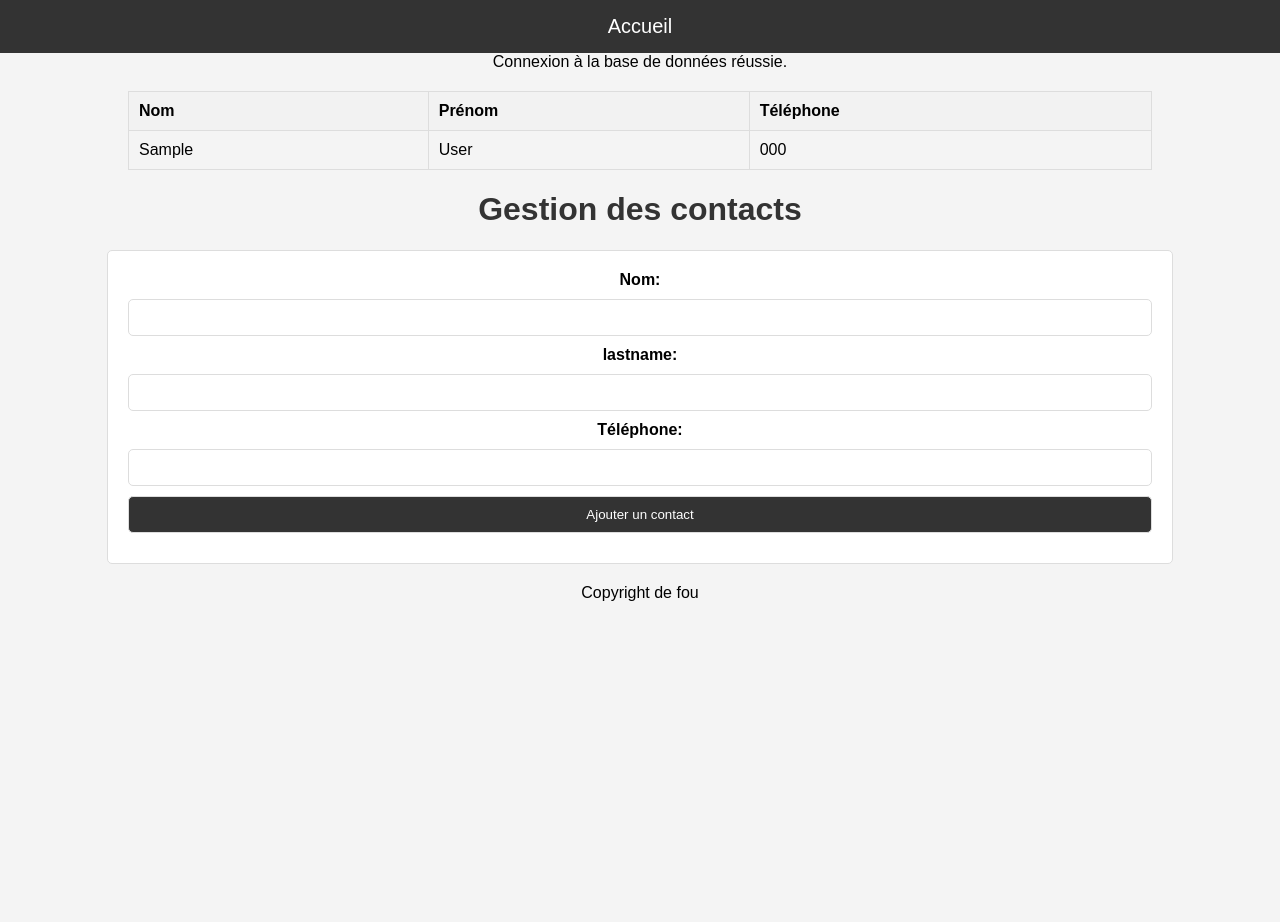
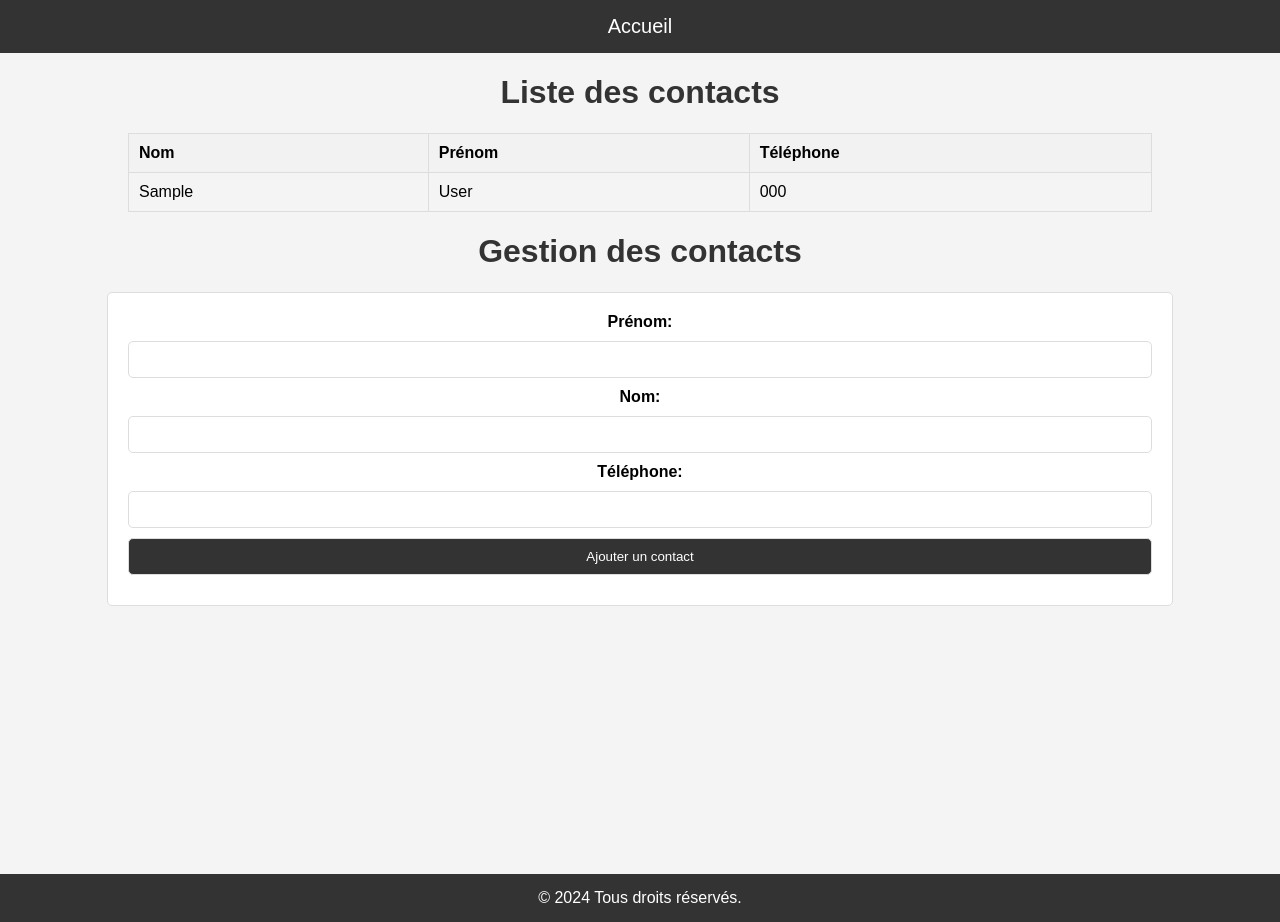
Before and after one commit to B3-SDV-TP-PHP/TP-PHP-2, a PHP site: page / in a window 1280 px wide. Before the commit the page ends 601 px from the top, so only its background shows below. Run offline with PHP 8.4, Linux system fonts and the light colour scheme; tables that the repository leaves empty or names only in its code hold one stand-in row (values such as "Sample post"); style sheets or scripts are compiled from the project's sources.

Commit message:
Changement styles

```diff
--- a/data.php
+++ b/data.php
@@ -1,9 +1,9 @@
 <?php
 try {
     $db = new PDO('mysql:host=localhost;dbname=supdevinci', 'root', '');
-    echo "Connexion à la base de données réussie.<br>";
     $result = $db->query("SELECT * FROM user");
 ?>
+    <h1>Liste des contacts</h1>
     <table border='1'>
         <tr>
             <th>Nom</th>
--- a/footer.php
+++ b/footer.php
@@ -1 +1,5 @@
-<div>Copyright de fou</div>
+<div class="footer">
+    <div class="container">
+        <p>&copy; 2024 Tous droits réservés.</p>
+    </div>
+</div>
--- a/index.php
+++ b/index.php
@@ -1,9 +1,15 @@
 <?php
 require "header.php";
-require "data.php";
 require "addData.php";
+?>
+<style>
+<?php include 'styles.scss'; ?>
+</style>
 
-echo "<h1>Gestion des contacts</h1>";
+<div style="min-height: 100vh; margin-top: 16px;">
+    <?php require "data.php"; ?>
+    <h1>Gestion des contacts</h1>
+    <?php
 
     $name = "";
     $lastname = "";
@@ -15,8 +21,8 @@ if ($_SERVER["REQUEST_METHOD"] == "POST") {
         $phone = $_POST['phone'];
         if (addData($name, $lastname, $phone)) {
             echo "Contact ajouté :<br>
-        Nom : " . htmlspecialchars($name) . "<br>
-        lastname : " . htmlspecialchars($lastname) . "<br>
+            Prénom : " . htmlspecialchars($name) . "<br>
+            Nom : " . htmlspecialchars($lastname) . "<br>
             Téléphone : " . htmlspecialchars($phone) . "<br>";
             header("Location: index.php?addData");
         }
@@ -28,18 +34,17 @@ if (isset($_GET['addData'])) {
         echo $_GET['addData'];
     }
     ?>
-<link rel="stylesheet" href="styles.scss">
 
     <form action='index.php' method='post'>
-    <label for='name'>Nom: </label>
+        <label for='name'>Prénom: </label>
         <input type='text' name='name'>
-    <label for='lastname'>lastname: </label>
+        <label for='lastname'>Nom: </label>
         <input type='text' name='lastname'>
         <label for='phone'>Téléphone: </label>
         <input type='text' name='phone'>
         <input type='submit' value='Ajouter un contact'>
     </form>
-
+</div>
 <?php
 require "footer.php";
 ?>
--- a/styles.scss
+++ b/styles.scss
@@ -1,7 +1,12 @@
 // styles.scss
+@import url('https://fonts.googleapis.com/css2?family=Montserrat:ital,wght@0,100..900;1,100..900&display=swap');
+
+:root {
+    font-family: 'Montserrat', sans-serif;
+}
 
 body {
-    font-family: Arial, sans-serif;
+    font-family: 'Montserrat', sans-serif;
     background-color: #f4f4f4;
     margin: 0;
     padding: 0;
@@ -13,11 +18,10 @@ body {
     color: white;
     padding: 15px;
     text-align: center;
-}
-
-.navbar p {
-    margin: 0;
-    font-size: 20px;
+    p {
+        margin: 0;
+        font-size: 20px;
+    }
 }
 
 h1 {
@@ -29,10 +33,9 @@ table {
     width: 80%;
     margin: 20px auto;
     border-collapse: collapse;
-}
-
-table, th, td {
-    border: 1px solid #ddd;
+    th, td {
+        border: 1px solid #ddd;
+    }
 }
 
 th, td {
@@ -59,6 +62,10 @@ label {
     font-weight: bold;
 }
 
+input {
+    font-family: 'Montserrat', sans-serif;
+}
+
 input[type="text"], input[type="submit"] {
     width: 100%;
     padding: 10px;
@@ -76,3 +83,17 @@ input[type="submit"] {
 input[type="submit"]:hover {
     background-color: #555;
 }
+
+.footer {
+    background-color: #333;
+    color: white;
+    padding: 15px 0;
+    bottom:0;
+    width: 100%;
+    .container {
+        text-align: center;
+    }
+    p {
+        margin: 0;
+    }
+}
```
Lines whose indentation alone changed are shown as unchanged.
